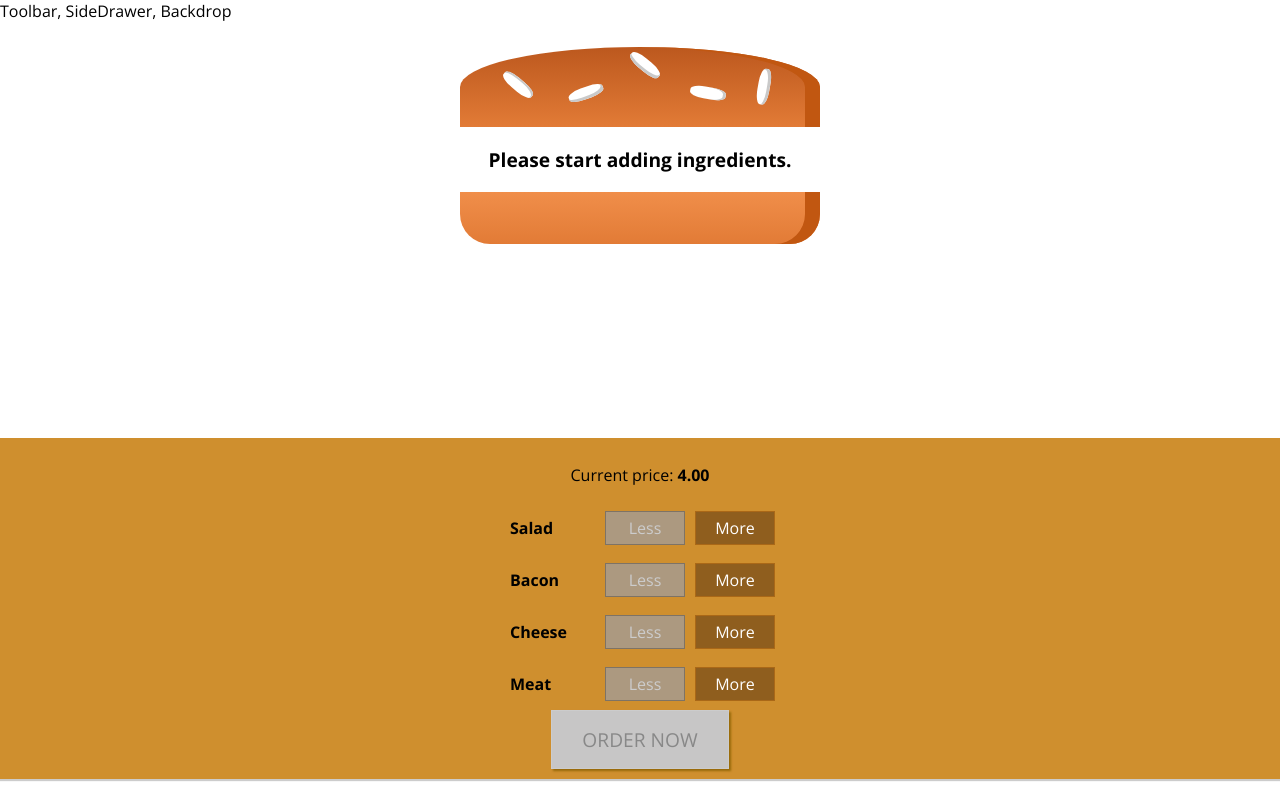
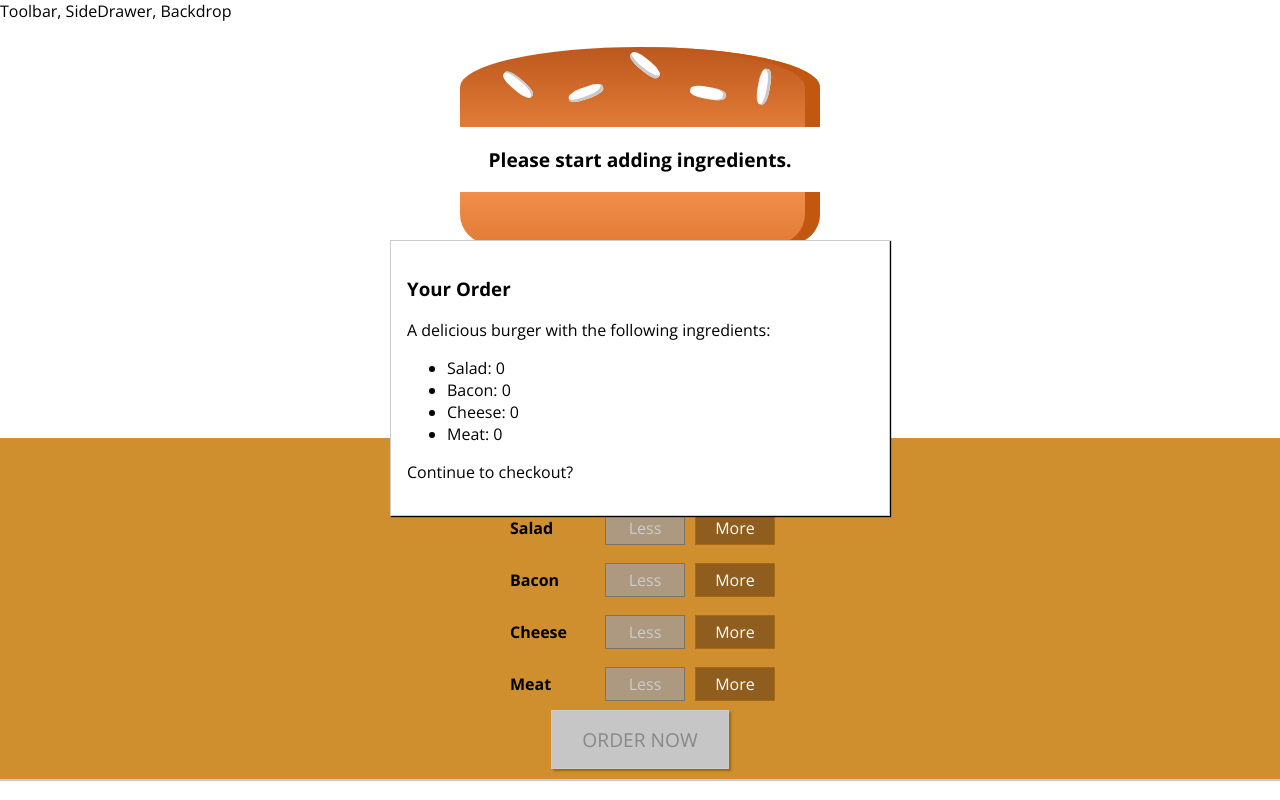
Before and after one commit to EllenMHuffman/react16_complete_guide, a React app in the folder burger_builder/: page / in a window 1280 px wide. Built offline with nearby package versions, Linux system fonts and the light colour scheme.

Commit message:
create order summary modal

```diff
--- /dev/null
+++ b/burger_builder/src/components/Burger/OrderSummary/OrderSummary.js
@@ -0,0 +1,25 @@
+import React from 'react';
+import Aux from '../../../hoc/Aux';
+
+const orderSummary = (props) => {
+    const ingredientSummary = Object.keys(props.ingredients)
+        .map(igKey => {
+            return (
+                <li key={igKey}>
+                    <span style={{textTransform: 'capitalize'}}>{igKey}</span>: {props.ingredients[igKey]}
+                </li>)
+        });
+
+    return (
+        <Aux>
+            <h3>Your Order</h3>
+            <p>A delicious burger with the following ingredients:</p>
+            <ul>
+                {ingredientSummary}
+            </ul>
+            <p>Continue to checkout?</p>
+        </Aux>
+    )
+};
+
+export default orderSummary;
--- /dev/null
+++ b/burger_builder/src/components/UI/Modal/Modal.css
@@ -0,0 +1,20 @@
+.Modal {
+    position: fixed;
+    z-index: 500;
+    background-color: white;
+    width: 70%;
+    border: 1px solid #ccc;
+    box-shadow: 1px 1px 1px black;
+    padding: 16px;
+    left: 15%;
+    top: 30%;
+    box-sizing: border-box;
+    transition: all 0.3s ease-out;
+}
+
+@media (min-width: 600px) {
+    .Modal {
+        width: 500px;
+        left: calc(50% - 250px);
+    }
+}
--- /dev/null
+++ b/burger_builder/src/components/UI/Modal/Modal.js
@@ -0,0 +1,10 @@
+import React from 'react';
+import classes from './Modal.css';
+
+const modal = (props) => (
+    <div className={classes.Modal}>
+        {props.children}
+    </div>
+);
+
+export default modal;
--- a/burger_builder/src/containers/BurgerBuilder/BurgerBuilder.js
+++ b/burger_builder/src/containers/BurgerBuilder/BurgerBuilder.js
@@ -1,7 +1,9 @@
 import React, {Component} from 'react';
 import Aux from '../../hoc/Aux';
 import Burger from '../../components/Burger/Burger';
-import BuildControls from '../../components/Burger/BuildControls/BuildControls'
+import BuildControls from '../../components/Burger/BuildControls/BuildControls';
+import Modal from '../../components/UI/Modal/Modal';
+import OrderSummary from '../../components/Burger/OrderSummary/OrderSummary';
 
 const INGREDIENT_PRICES = {
     salad: 0.5,
@@ -70,6 +72,9 @@
         }
         return (
             <Aux>
+                <Modal>
+                    <OrderSummary ingredients={this.state.ingredients} />
+                </Modal>
                 <Burger ingredients={this.state.ingredients}/>
                 <BuildControls
                     price={this.state.totalPrice}
```
Also changed, not shown: burger_builder/src/components/UI/Modal/Backdrop/Backdrop.js (added).
